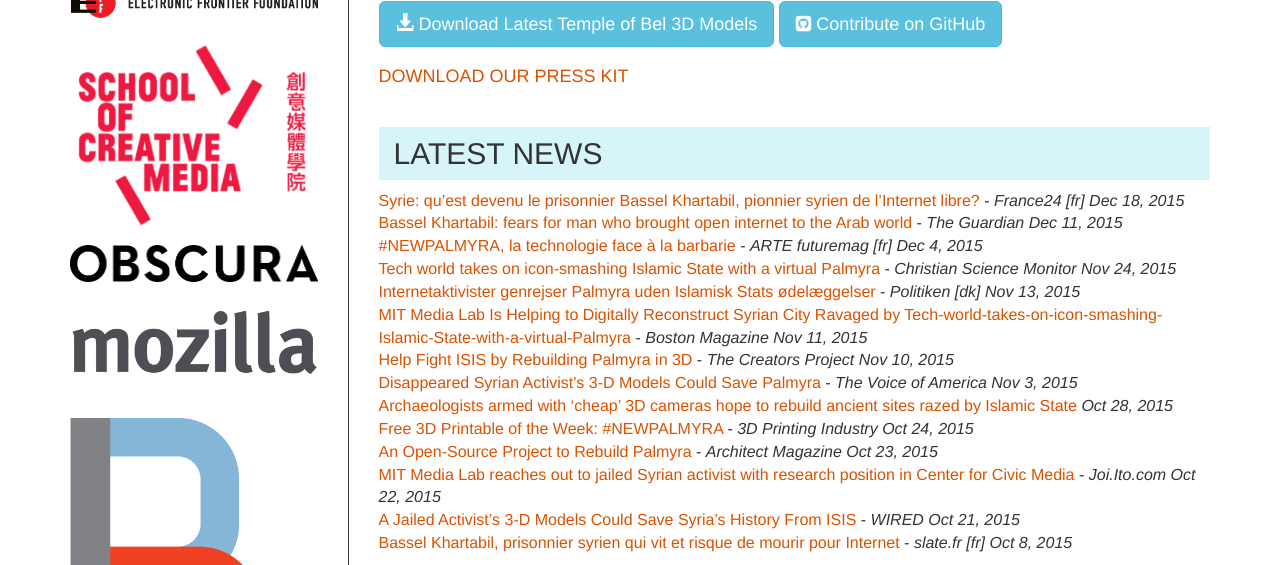
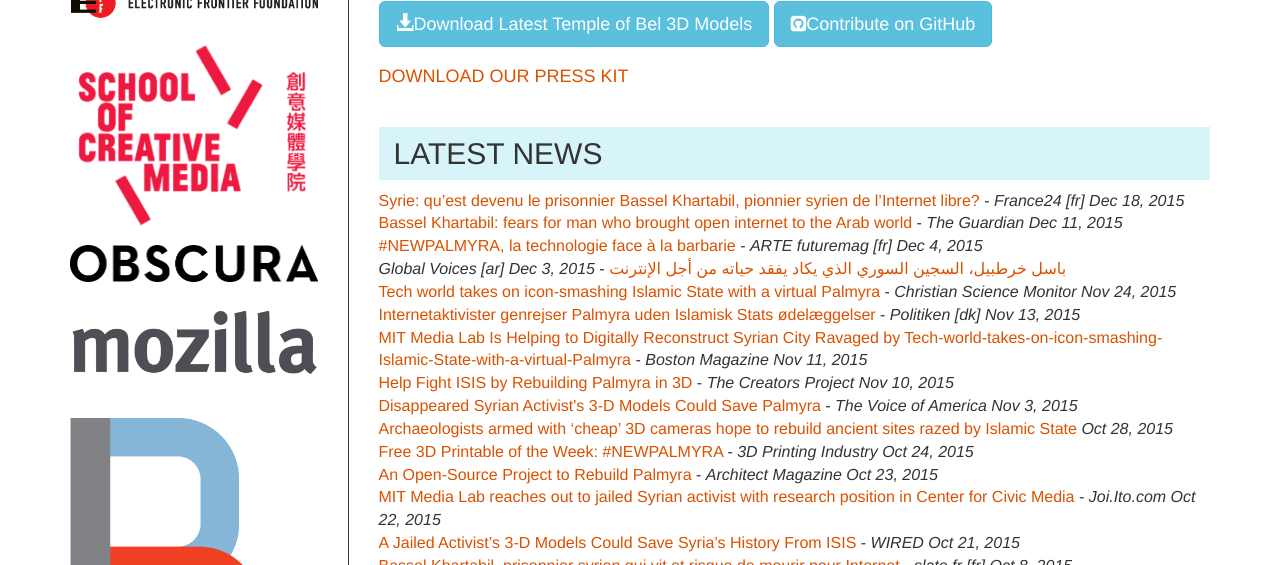
Before and after one commit to YasserMustafa/newpalmyra.org, a Jekyll site: the page built from index.html, in a window 1280 px wide and 1400 px high, scrolled down 1405 px. Shown: the top 565 px of the window. Built offline with Jekyll 4.4.1, drawn with Linux system fonts in a browser that asks for light colours; nearby versions of some CDN libraries; some of the changed text lies outside the part shown; grey boxes are pictures that could not be loaded.

Commit message:
slate arabic news item added, added press release to include

```diff
--- a/_includes/news.html
+++ b/_includes/news.html
@@ -38,6 +38,19 @@
                       -
                       <em>ARTE futuremag [fr]</em>
                       <em>Dec 4, 2015</em>
+                    </span>
+                  </div>
+                </li>
+
+                <li class="views-row views-row-1 views-row-odd views-row-first">
+                  <div dir="rtl" lang="ar" class="views-field views-field-title" >
+                    <span class="field-content">
+                      <a href="https://ar.globalvoices.org/2015/12/03/40385/">
+                        باسل خرطبيل، السجين السوري الذي يكاد يفقد حياته من أجل الإنترنت
+                      </a>
+                      -
+                      <em>Global Voices [ar]</em>
+                      <em>Dec 3, 2015</em>
                     </span>
                   </div>
                 </li>
--- a/index.html
+++ b/index.html
@@ -25,34 +25,28 @@
     {% include featured-project-slider.html %}
 
   </div>
-  <!-- close jumbotron -->
 
   <div class="main-container container">
 
     <header role="banner" id="page-header"></header>
-    <!-- /#page-header -->
 
     <div class="row">
 
       <aside class="col-sm-3" role="complementary">
         <div class="region region-sidebar-first">
           {% include affiliate-list.html %}
-          <!-- /.block -->
+
           <section id="block-block-7" class="block block-block hidden-xs clearfix">
 
             <p style="font-size: 14px;">
               <a href="http://creativecommons.org/publicdomain/zero/1.0/">
                 <img alt="Creative Commons License" style="border-width:0; width: auto; height: auto;" src="https://licensebuttons.net/p/zero/1.0/80x15.png" />
-              </a>
-              <br />
-              This work is released under
-              <a href="http://creativecommons.org/publicdomain/zero/1.0/">CC0</a>
+              </a>This work is released under <a href="http://creativecommons.org/publicdomain/zero/1.0/">CC0</a>
             </p>
 
           </section>
-          <!-- /.block --> </div>
+        </div>
       </aside>
-      <!-- /#sidebar-first -->
 
       <section class="col-sm-9">
         <a id="main-content"></a>
@@ -66,7 +60,7 @@
             </div>
 
           </section>
-          <!-- /.block -->
+
           <section id="block-block-11" class="block block-block clearfix">
 
             <div>
@@ -108,14 +101,8 @@
               </ul>
           </div>
           <div style="margin-top:20px;">
-            <a href="http://gandi0.fabricatorz.com:1337/temple-of-bel.zip" class="btn btn-info btn-lg">
-              <span class="glyphicon glyphicon-download-alt"></span>
-              Download Latest Temple of Bel 3D Models
-            </a>
-            <a href="https://github.com/newpalmyra/temple-of-bel" class="btn btn-info btn-lg">
-              <span class="fa fa-github-square"></span>
-              Contribute on GitHub
-            </a>
+            <a href="http://gandi0.fabricatorz.com:1337/temple-of-bel.zip" class="btn btn-info btn-lg"><span class="glyphicon glyphicon-download-alt"></span>Download Latest Temple of Bel 3D Models</a>
+            <a href="https://github.com/newpalmyra/temple-of-bel" class="btn btn-info btn-lg"><span class="fa fa-github-square"></span>Contribute on GitHub</a>
           </div>
           <div style="margin-top:20px;">
             <h4>
@@ -124,62 +111,15 @@
           </div>
 
         </section>
-        <!-- /.block -->
-        <!--
-        <section id="block-block-12" class="block block-block clearfix">
-
-
-        <h2 class="block-title">Upcoming Events</h2>
-
-        <ul>
-          <li>
-            Oct 29-30 —
-            <a href="https://www.facebook.com/events/965295463529293/">Protocultural Paris</a>
-          </li>
-          <li>
-            Nov 6-7 —
-            <a href="https://www.facebook.com/events/1084440524907568/">Protocultural Dubai</a>
-          </li>
-        </ul>
-      </section> -->
 
       {% include news.html %}
-      <!-- /.block -->
-      <section id="block-block-4" class="block block-block clearfix">
 
-        <!--
-  <div class="well"> <strong>#NEWPALMYRA Rebuilds Ancient Culture with Digital Tools</strong>
-        <p>
-          San Francisco, CA, Oct 21, 2015 — Today, the #NEWPALMYRA project launched a new online community platform and data repository dedicated to the capture, preservation, sharing, and creative reuse of data about the ancient city of Palmyra.
-        </p>
-        <p>
-          The organization issued an open call for historical data and artistic work to virtually reconstruct Palmyra’s cultural heritage. The collected data will be released into the public domain under a Creative Commons Zero license at NewPalmyra.org.
-        </p>
-        <p>
-          “For millennia, the ancient Syrian city of Palmyra was a vital crossroads of trade and culture. We are hearing the senseless destruction of this archeological treasure by ISIS as a clarion call for the world to celebrate the cultural heritage of Syria,” said Barry Threw, Interim Director of #NEWPALMYRA. “By sharing data and encouraging its use in creative explorations we hope to promote cultural understanding."
-        </p>
-        <p>
-          The archives will launch with models based on the 3d virtual reconstruction of Palmyra started by Bassel Khartabil, a Damascus-based technologist and community organizer, and originator of #NEWPALMYRA. “Palmyra is the most important archeological site in Syria,” says Khartabil, “We hope that by honoring its memory with a virtual site of collaboration we can build a new community and highlight the plight of the Syrian people.”
-        </p>
-        <p>
-          “Bassel is proving yet again that by digitally preserving Palmyra he was far ahead of the curve. ISIS has committed crimes against humanity, deleting the archives upon which our modern civilizations are based,” said Jon Phillips, leader of the #FreeBassel campaign. "The #NEWPALMYRA project picks up Bassel's work and amplifies it through collaboration with international partners."
-        </p>
-        <p>
-          Through its international affiliates, #NEWPALMYRA will source archeological and historical data, share it with the community, and output art exhibitions, salons, and creative works using this data to carry the rich history of Palmyra forward to new generations.
-        </p>
-      </div>
-      -->
+    <section id="block-block-9" class="block block-block contact-us-block clearfix">
+
+      <h3 style="margin-top: 0px;">For questions, please email <a href="mailto:info@newpalmyra.org">info@newpalmyra.org</a></h3>
+
     </section>
 
-    <!-- /.block -->
-    <section id="block-block-9" class="block block-block contact-us-block clearfix">
-
-      <h3 style="margin-top: 0px;">
-        For questions, please email <a href="mailto:info@newpalmyra.org">info@newpalmyra.org</a>
-      </h3>
-
-    </section>
-    <!-- /.block -->
     <section id="block-block-8" class="block block-block hidden-sm hidden-md hidden-lg text-center clearfix">
 
       <p style="font-size: 35px;">
@@ -205,7 +145,7 @@
       </p>
 
     </section>
-    <!-- /.block -->
+
     <div id="node-677" class="node node-page clearfix" about="/home" typeof="foaf:Document">
 
       <span property="dc:title" content="Home" class="rdf-meta element-hidden"></span>
```
Also changed, not shown: other parts of _includes/news.html (+3 -1 lines), other parts of index.html (+1 -2 lines), _includes/press-release.html (added, +24 -0 lines). Lines whose indentation alone changed are shown as unchanged.
